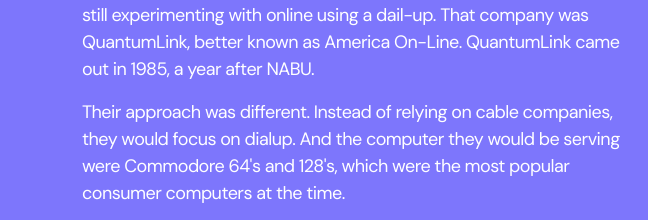
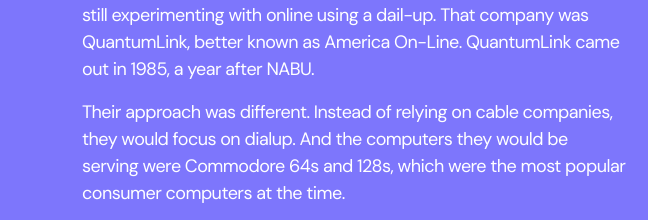
Before and after one commit to nabu-dc/nabudc, a plain HTML site: page index.html in a window 1280 px wide. Shown: the part 5683-5903 px from the top of the page, 0-648 px from the left. Drawn offline with nearby package versions, Linux system fonts and the light colour scheme.

Commit message:
More proofreading and spelling corrections 4

```diff
--- a/index.html
+++ b/index.html
@@ -352,7 +352,7 @@ In the 1980’s, Arthur was a co-founder of one of the first information superhi
 										But all was not lost in the city of Alexandria, for Alexandria would see the rise of a company that was only a few blocks away from the NABU Network building. By the time NABU went under, the company was still experimenting with online using a dail-up. That company was QuantumLink, better known as America On-Line. QuantumLink came out in 1985, a year after NABU.
 							</p>
 							<p class="fs-4 text-bg-3">
-										Their approach was different. Instead of relying on cable companies, they would focus on dialup. And the computer they would be serving were Commodore 64's and 128's, which were the most popular consumer computers at the time.
+										Their approach was different. Instead of relying on cable companies, they would focus on dialup. And the computers they would be serving were Commodore 64s and 128s, which were the most popular consumer computers at the time.
 							</p>
 							<p class="fs-4 text-bg-3">
 								<a href="https://www.cnet.com/tech/services-and-software/why-fccs-wheeler-is-defying-the-greatest-lobbyists-in-the-world/" target="_blank" style="color: #FFFF00;">
```
